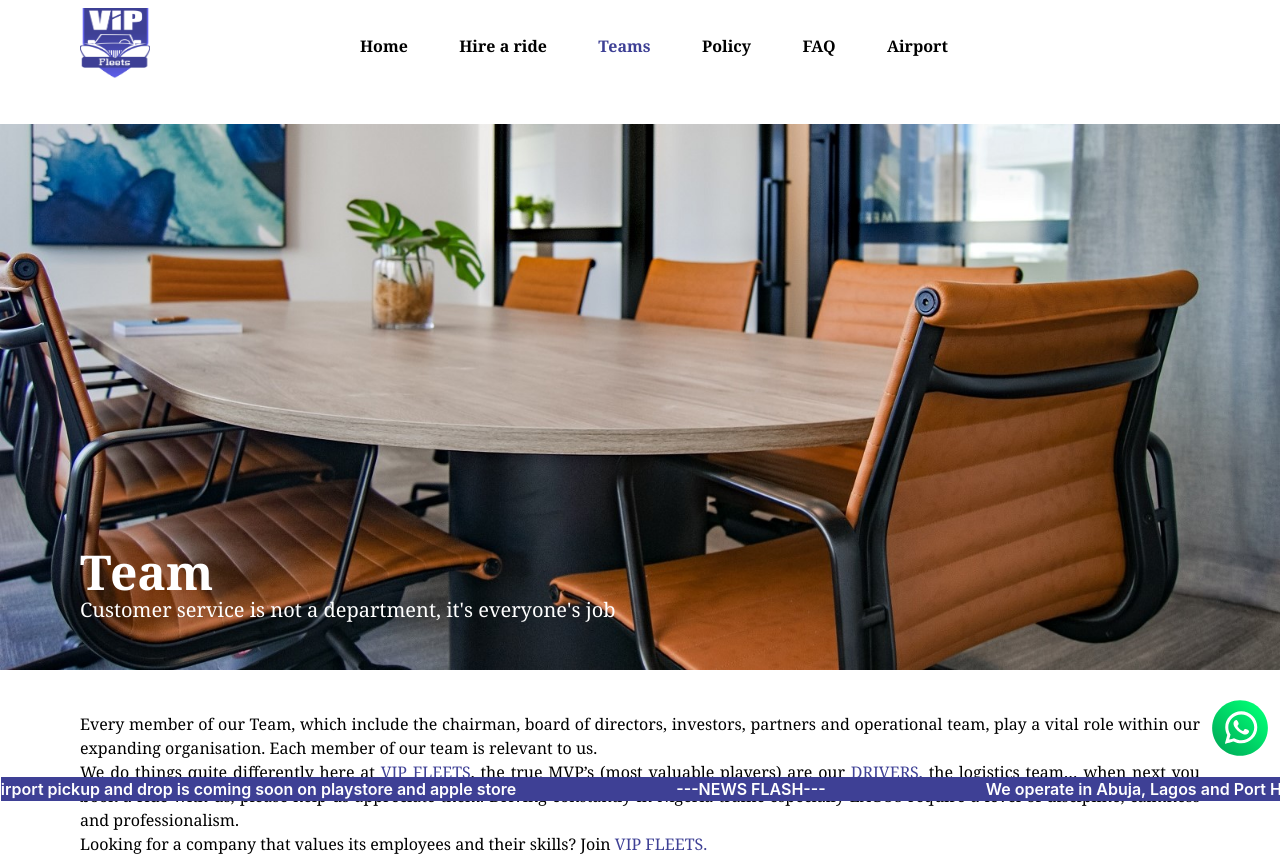
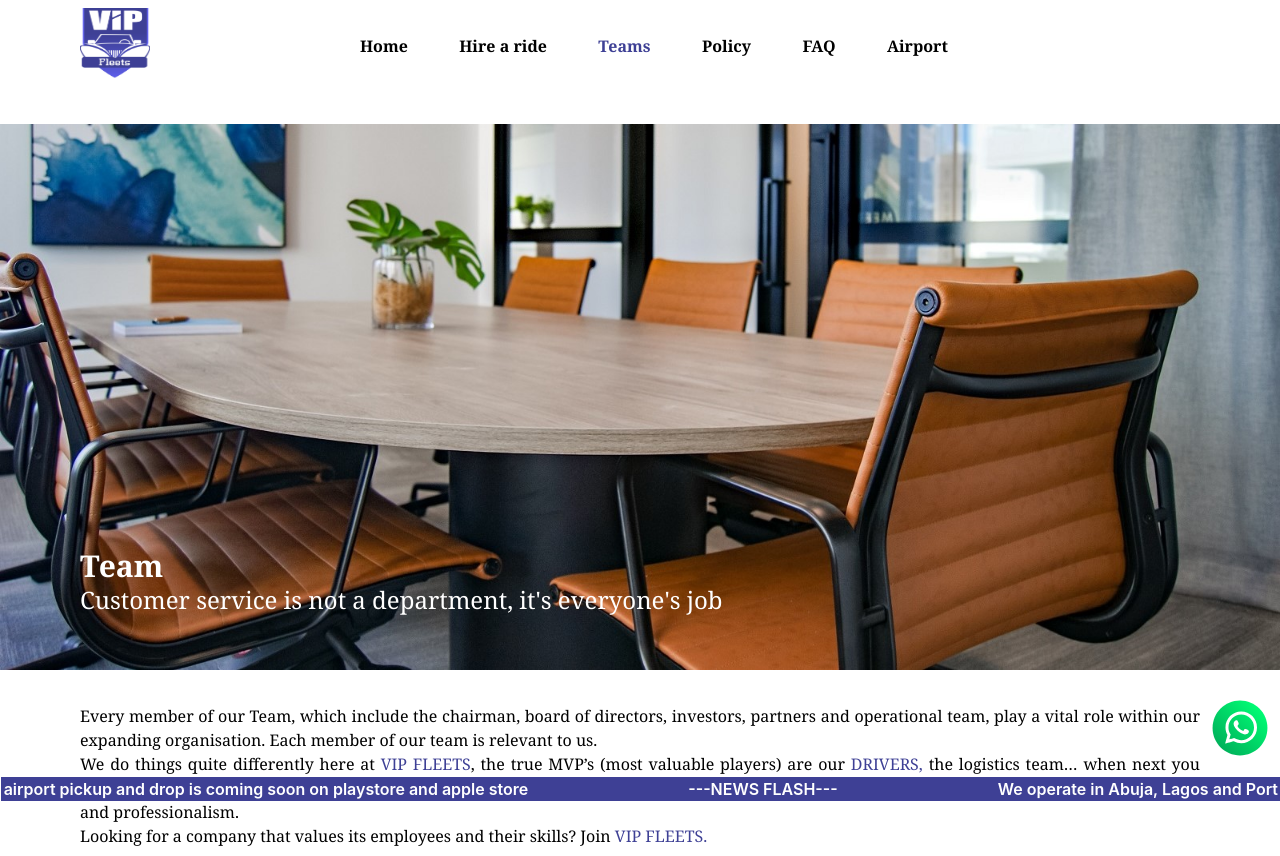
Before and after one commit to johnilizy17/Vipfleets.io, a Next.js app: page /teams in a window 1280 px wide. Shown: the top 856 px of the page. Built offline with nearby package versions, Linux system fonts and the light colour scheme.

Commit message:
the comittion to hire a ride

```diff
--- a/pages/teams.js
+++ b/pages/teams.js
@@ -9,10 +9,10 @@ export default function Teams() {
                 <Navbar />
                 <Image src={teamspicture} alt="the teams image" />
                 <div className=" text-white-color lg:ml-20 sm:ml-5  relative lg:bottom-32 sm:bottom-32">
-                    <div className="font-semibold text-5xl">
+                    <div className="font-semibold lg:text-3xl sm:text-2xl">
                         Team
               </div>
-                    <div className="text-xl">
+                    <div className="text-2xl">
                         {"Customer service is not a department, it's everyone's job"}
             </div>
                 </div>
```
